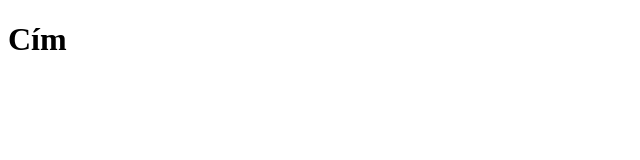
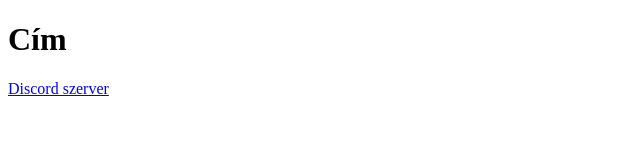
Before and after one commit to Jurel66/jurel66.github.io, a plain HTML site: page index.html in a window 1280 px wide. Shown: the whole page, without its empty margins (0-640 px from the left). Drawn offline with Linux system fonts and the light colour scheme.

Commit message:
új link beszúrva

```diff
--- a/index.html
+++ b/index.html
@@ -5,5 +5,6 @@
     </head>
     <body>
         <h1>Cím</h1>
+        <a href="https://discord.gg/9FQDX7V">Discord szerver</a>
     </body>
 </html>
```
